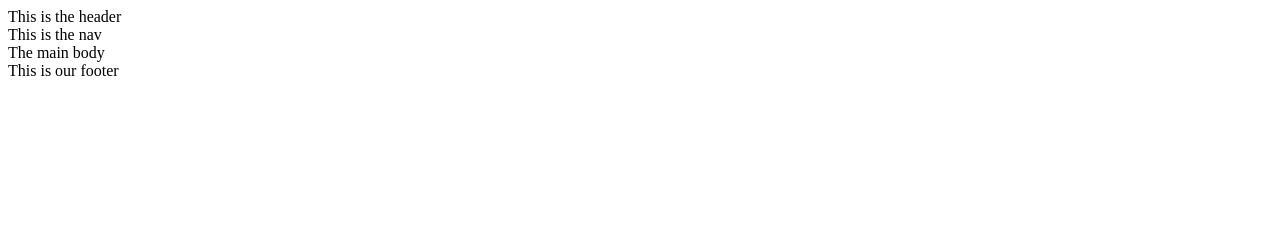
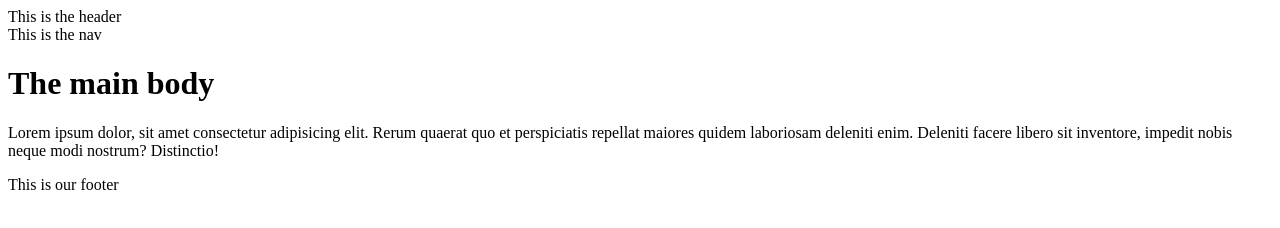
Before and after one commit to stephanieesenwa/myfirstproject, a plain HTML site: page index.html in a window 1280 px wide. Drawn offline with Linux system fonts and the light colour scheme.

Commit message:
add h1 and p to main content

```diff
--- a/index.html
+++ b/index.html
@@ -9,7 +9,15 @@
 <body>
     <header>This is the header</header>
     <nav>This is the nav</nav>
-    <main>The main body</main>
+    <main>
+        <h1>The main body</h1>
+        <p>
+            Lorem ipsum dolor, sit amet consectetur adipisicing elit.
+            Rerum quaerat quo et perspiciatis repellat maiores quidem
+            laboriosam deleniti enim. Deleniti facere libero sit inventore,
+            impedit nobis neque modi nostrum? Distinctio!
+        </p>
+    </main>
     <footer>This is our footer</footer>
 </body>
 </html>
```
